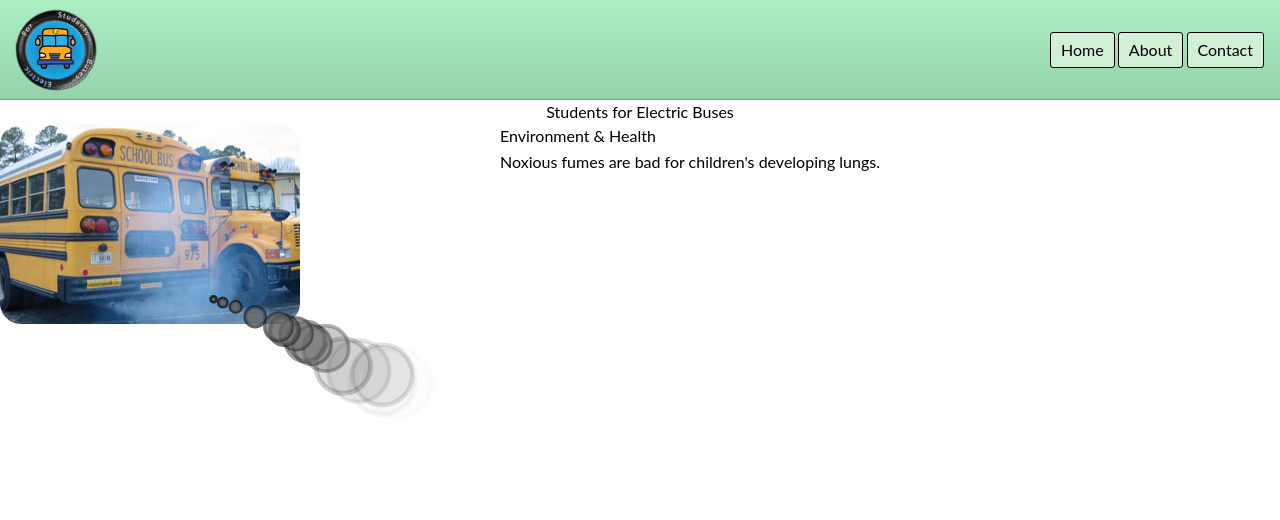
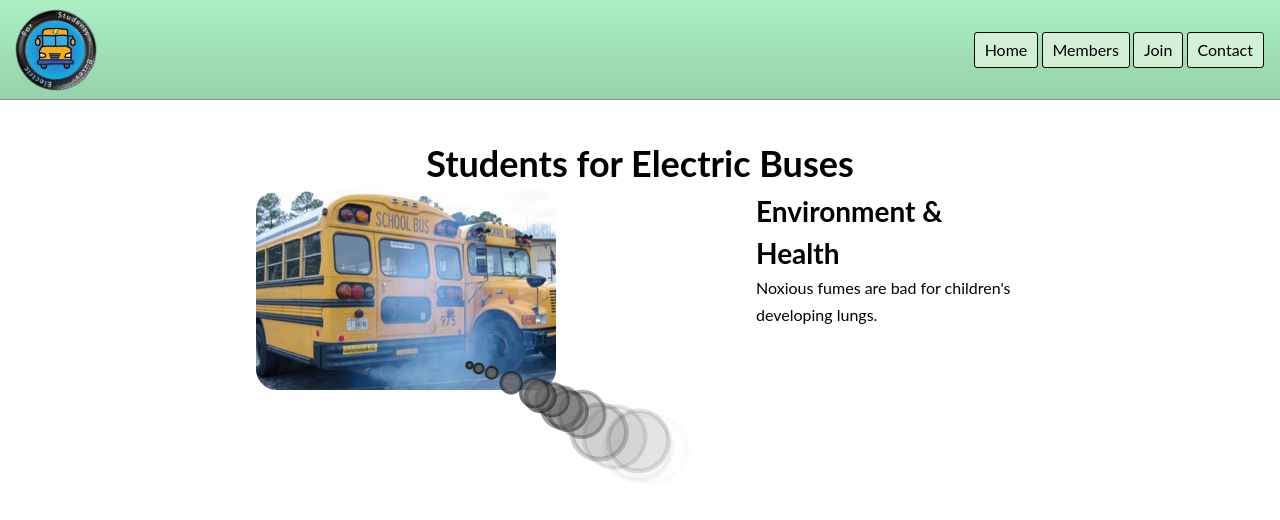
Before and after one commit to JoelGrayson/studentsforelectricbuses.org, a Next.js app: page / in a window 1280 px wide. Shown: the top 520 px of the page. Built offline with nearby package versions, Linux system fonts and the light colour scheme.

Commit message:
Headers & PageContainer

```diff
--- a/components/Header.js
+++ b/components/Header.js
@@ -13,7 +13,7 @@ export default function Header({title, children}) { //takes in parameters for <H
                 :
                 <title>Students for Electric Buses</title>
             }
-            <link rel="shortcut icon" href="/images/SEB Logo.png" />
+            <link rel="icon" href="/images/favicon.ico" type='image/x-icon' />
             {children}
         </Head>
 
@@ -24,7 +24,8 @@ export default function Header({title, children}) { //takes in parameters for <H
             <nav>
                 <ul>
                     <Link href="/"><li><button>Home</button></li></Link>
-                    <Link href="/about"><li><button>About</button></li></Link>
+                    <Link href="/members"><li><button>Members</button></li></Link>
+                    <Link href="/join"><li><button>Join</button></li></Link>
                     <Link href="/contact"><li><button>Contact</button></li></Link>
                 </ul>
             </nav>
--- a/components/IdlingEngine.js
+++ b/components/IdlingEngine.js
@@ -49,7 +49,6 @@ export default function IdlingEngine() {
             let t=new Date().getTime();
 
             if (t-tSinceCircle>(freq*Math.random()*2)) { //±200
-                console.log('new')
                 tSinceCircle=t;
                 circs.push(new FumeCircle());
             }
--- a/components/Logo.js
+++ b/components/Logo.js
@@ -12,7 +12,7 @@ export default function Logo() {
         >
             <img
                 className={styles.entire}
-                src="/images/SEB Logo.png" alt="Logo" height='80px' width='80px'
+                src="/images/Students for Electric Buses Logo.png" alt="Logo" height='80px' width='80px'
             />
             <img alt="Outer logo" height='80px' width='80px'
                 className={styles.inner}
--- /dev/null
+++ b/components/PageContainer.js
@@ -0,0 +1,29 @@
+/* Use cases
+* <Page>
+* <Page noheader>
+* <Page nomargin> //everything in top left like default HTML
+* <Page center> //aligns to center
+
+*/
+
+import Header from './Header';
+
+export default function PageContainer(props) {
+    return (<>
+        {!('noheader' in props) && <Header title={props.title}/> /*include Header unless noheader*/ }
+        <main className={getMainClassName(props)}>
+            {props.children}
+        </main>
+    </>);
+}
+
+function getMainClassName(props) {
+    let classes=[];
+    if (!('nomargin' in props))
+        classes.push('max-w-3xl w-[80%] mx-auto mt-9');
+
+    if ('center' in props)
+        classes.push('flex flex-col items-center');
+
+    return classes.join(' ');
+}
--- a/pages/404.js
+++ b/pages/404.js
@@ -1,10 +1,9 @@
-import Header from '../components/Header';
+import Page from '../components/PageContainer';
 import Link from 'next/link';
 
 export default function NotFound() {
-    return (<>
-        <Header title='404 Not Found'/>
+    return (<Page title='404 Not Found'>
         <h1>404 Not Found</h1>
         <Link href="/"><button>Go Home</button></Link>
-    </>);
+    </Page>);
 }
--- a/pages/about.js
+++ /dev/null
@@ -1,31 +0,0 @@
-export default function About() {
-    return (<>
-        <p>The Hill School Combating Climate Change Committee is a coalition between the three hill schools (Riverdale, Fieldston, and Horace Mann) to combat climate change with interschool solutions. Its first focus has been integrating electric school buses into SuperSelby&apos;s fleet.</p>
-
-        <h2>Members</h2>
-        <table>
-            <thead>
-                <tr>
-                    <th>Riverdale Country School</th>
-                    <th>Fieldston</th>
-                    <th>Horace Mann</th>
-                </tr>
-            </thead>
-            <tbody>
-                <tr>
-                    <td>Joel Grayson</td>
-                    <td>Bri Bernard</td>
-                    <td>Spencer Rosenberg</td>
-                </tr>
-                <tr>
-                    <td>Riley Wittman</td>
-                    <td></td>
-                    <td>Claire Goldberg</td>
-                </tr>
-                <tr>
-                    <td>Talia Mamaysky</td>
-                </tr>
-            </tbody>
-        </table>
-    </>);
-}
--- a/pages/contact.js
+++ b/pages/contact.js
@@ -1,12 +1,10 @@
-import Header from '../components/Header';
+import Page from '../components/PageContainer';
 
 export default function Contact() {
-    return (<>
-        <Header title='Contact'/>
-        <h1>Contact</h1>
+    return (<Page title='Contact' center>
         <iframe
             src="https://docs.google.com/forms/d/e/1FAIpQLSeS25jsEoQme31eZlm8z8BKItFxgt5SFPtLif_jab_fwFaknQ/viewform?embedded=true"
             width="700" height="900" frameBorder="0" marginHeight="0" marginWidth="0"
         >Loading...</iframe>
-    </>);
+    </Page>);
 }
--- a/pages/index.js
+++ b/pages/index.js
@@ -1,10 +1,9 @@
-import Header from '../components/Header.js';
+import Page from '../components/PageContainer';
 import IdlingEngine from '../components/IdlingEngine';
 
 export default function Home() {
-    return (<>
-        <Header/>
+    return (<Page>
         <h1 className='text-center'>Students for Electric Buses</h1>
         <IdlingEngine/>
-    </>);
+    </Page>);
 }
--- /dev/null
+++ b/pages/test/headers.js
@@ -0,0 +1,12 @@
+export default function Headers() {
+    return (<>
+        <h1>Header 1</h1>
+        <h2>Header 2</h2>
+        <h3>Header 3</h3>
+        <h4>Header 4</h4>
+        <h5>Header 5</h5>
+        <h6>Header 6</h6>
+        <div>Div Text</div>
+        <code>Code</code>
+    </>);
+}
--- a/styles/globals.css
+++ b/styles/globals.css
@@ -20,6 +20,16 @@ a {
     box-sizing: border-box;
 }
 
+/* Headers */
+h1, h2, h3, h4, h5, h6 { font-weight: bold; }
+h1 { font-size: 36px; }
+h2 { font-size: 28px; }
+h3 { font-size: 24px; }
+h4 { font-size: 20px; }
+h5 { font-size: 18px; }
+h6 { font-size: 16px; }
+
+/* </> */
 
 /* UCJG.v2.css */
 @import url('https://fonts.googleapis.com/css2?family=Lato:wght@400;900&display=swap');
```
Also changed, not shown: 1 other file (tests, documents, lock files or other folders).
